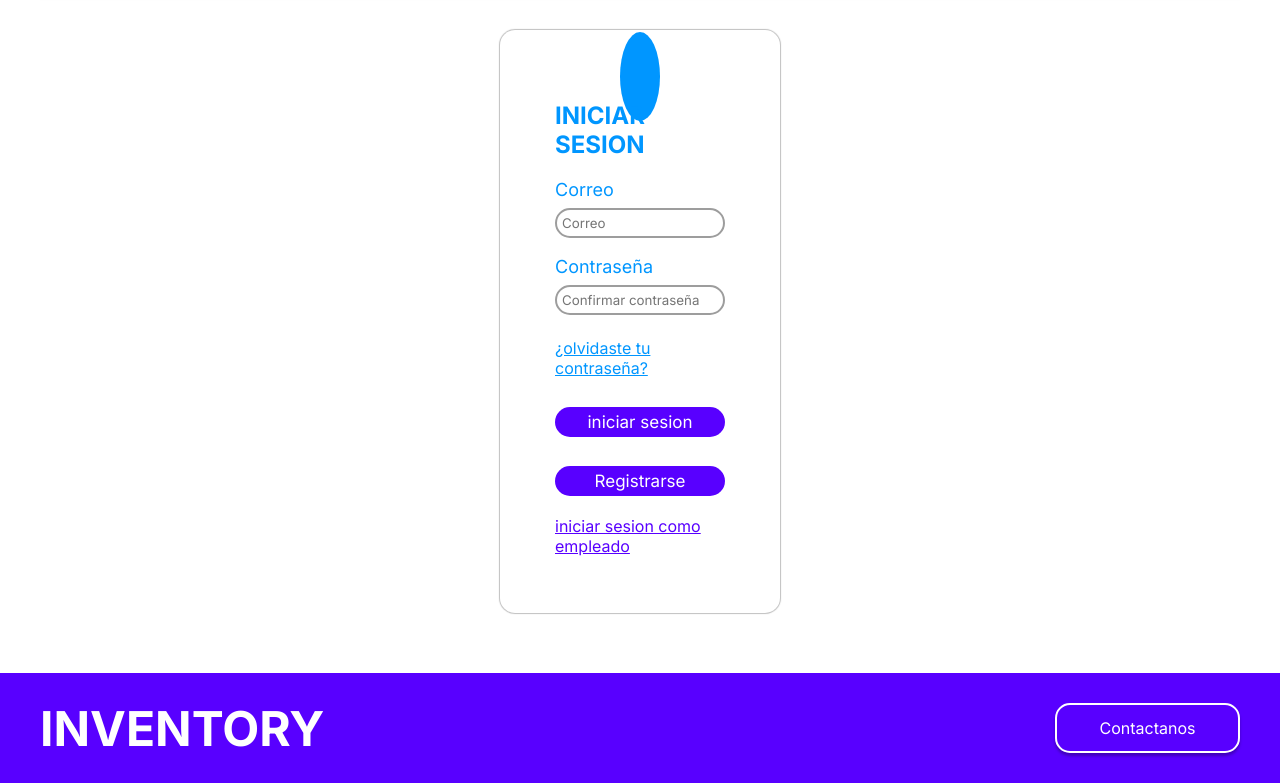
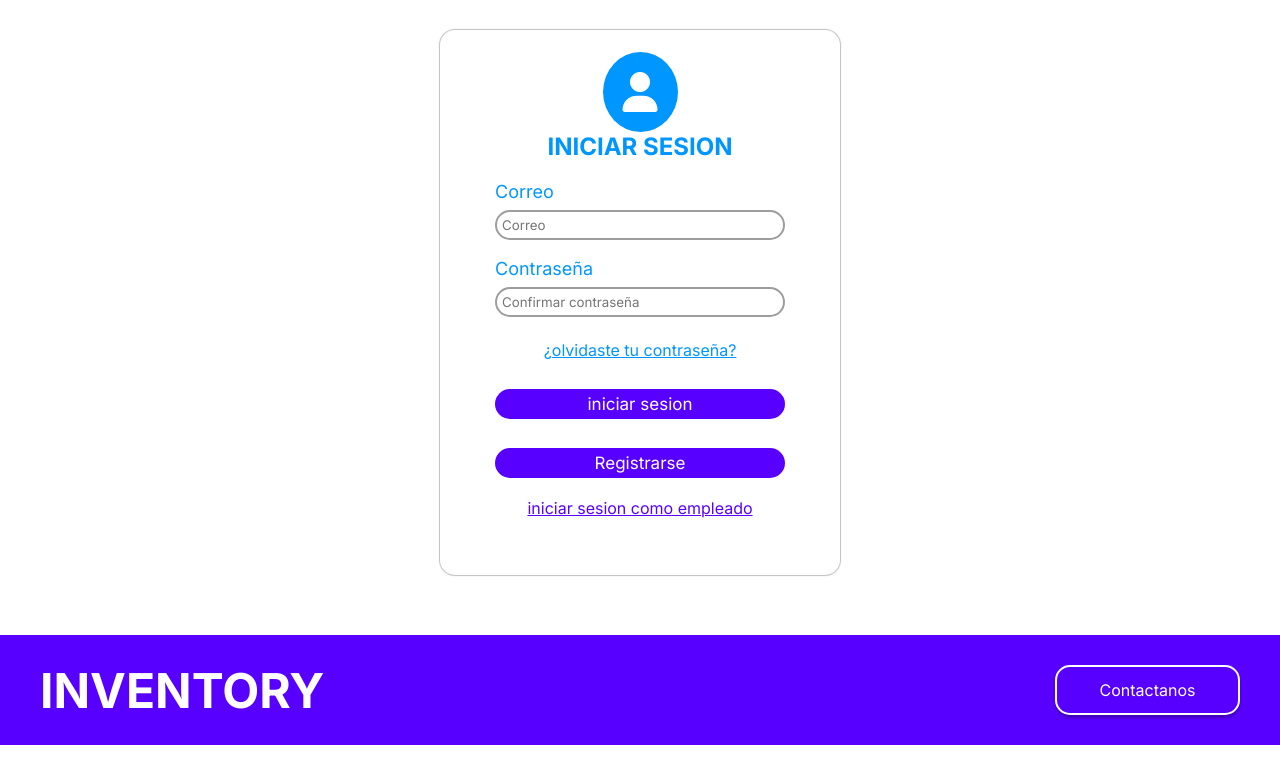
Before and after one commit to ROJUS-C/ProyectoTW, a PHP site: page /pages/iniciar-sesion.html in a window 1280 px wide. Shown: the part 110-893 px from the top of the page. After the commit the page ends 855 px from the top, so only its background shows below. Run offline with PHP 8.4, Linux system fonts and the light colour scheme; some libraries are stand-ins or nearby versions.

Commit message:
cambio en iniciar session

```diff
--- a/pages/iniciar-sesion.html
+++ b/pages/iniciar-sesion.html
@@ -5,6 +5,7 @@
     <meta http-equiv="X-UA-Compatible" content="IE=edge">
     <meta name="viewport" content="width=device-width, initial-scale=1.0">
     <title>Inicio de sesion</title>
+    <script src="https://kit.fontawesome.com/6b9a49fe53.js" crossorigin="anonymous"></script>
     <link rel="preconnect" href="https://fonts.googleapis.com">
     <link rel="preconnect" href="https://fonts.gstatic.com" crossorigin>
     <link href="https://fonts.googleapis.com/css2?family=Inter:wght@400;700&display=swap" rel="stylesheet">
--- a/public/css/iniciar-sesion.css
+++ b/public/css/iniciar-sesion.css
@@ -97,7 +97,7 @@
 /**ESTILO PARA LA SECCION MAIN DEL FORMULARIO*/
 .seccion__main{
     border-radius: 15px;
-    margin: 30px 500px 60px;
+    margin: 30px 440px 60px;
     padding: 7px 55px;
     box-shadow: 0px 0px 1px 1px  rgba(0, 0, 0, 0.25);
 }
```
